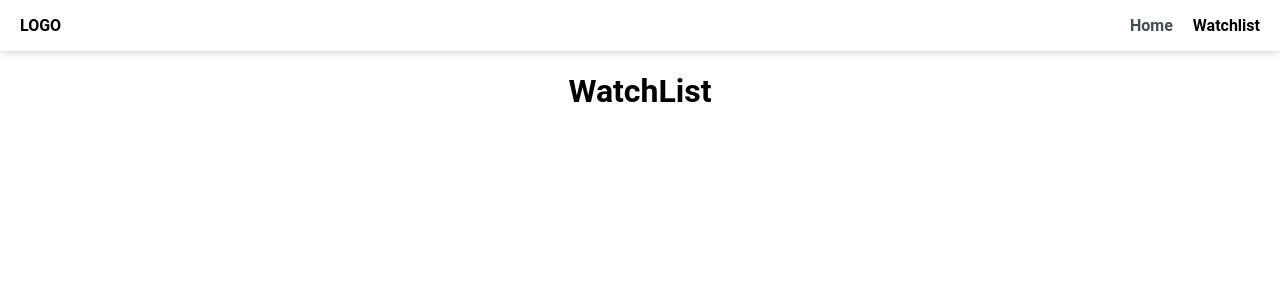
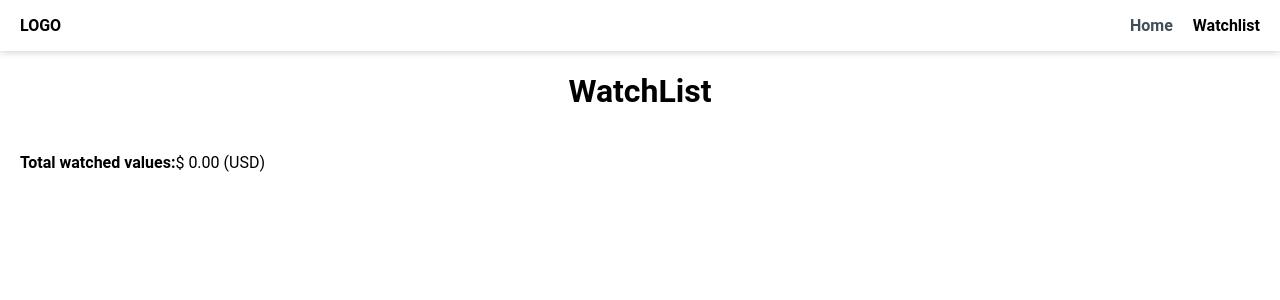
Before and after one commit to joe20182/opensea-items, a React (Create React App) app: page /watchlist in a window 1280 px wide. Shown: the top 300 px of the page. Built offline with nearby package versions, Linux system fonts and the light colour scheme.

Commit message:
edit: total watched values

```diff
--- a/src/components/Card/index.tsx
+++ b/src/components/Card/index.tsx
@@ -7,7 +7,7 @@ interface CardProps {
   name: string;
   address: string;
   sales: number;
-  last?: string;
+  last?: number;
   img: string;
   following?: boolean;
   showLastSold?: boolean;
@@ -48,7 +48,9 @@ const Card: FC<CardProps> = ({
           </div>
           <div className={classes.PriceArea}>
             <div className="sales">sales {sales}</div>
-            {showLastSold && last && <div className="last">last {last}</div>}
+            {showLastSold && typeof last !== 'undefined' && (
+              <div className="last">last {last.toFixed(2)}</div>
+            )}
           </div>
         </div>
         <button
--- a/src/pages/WatchList/index.module.css
+++ b/src/pages/WatchList/index.module.css
@@ -6,3 +6,9 @@ h1.PageTitle {
   display: flex;
   flex-wrap: wrap;
 }
+.SumWrapper {
+  padding: 0 20px;
+  margin-bottom: 20px;
+  display: flex;
+  align-items: center;
+}
--- a/src/pages/WatchList/index.tsx
+++ b/src/pages/WatchList/index.tsx
@@ -6,9 +6,21 @@ import AssetsContext from '../../store/assetsContext';
 const WatchList: FC = () => {
   const assetsCtx = useContext(AssetsContext);
 
+  const totalWatchedValues = () => {
+    let sum = 0;
+    assetsCtx.followingList.forEach((item) => {
+      sum += item.last_sold || 0;
+    });
+    return sum.toFixed(2);
+  };
+
   return (
     <>
       <h1 className={classes.PageTitle}>WatchList</h1>
+      <div className={classes.SumWrapper}>
+        <h4>Total watched values: </h4>
+        <span>$ {totalWatchedValues()} (USD)</span>
+      </div>
       <div className={classes.ListWrapper}>
         {assetsCtx.followingList.map((item) => (
           <Card
--- a/src/utils/assets.ts
+++ b/src/utils/assets.ts
@@ -5,7 +5,7 @@ export interface AssetType {
   name: string;
   address: string;
   sales: number;
-  last_sold?: string;
+  last_sold?: number;
   img: string;
 }
 
@@ -16,9 +16,9 @@ const getUsdtValue = (item: AssetObject) => {
       +item.last_sale.total_price *
       10 ** -18 *
       +item.last_sale.payment_token.usd_price
-    ).toFixed(2);
+    );
   }
-  return '-';
+  return undefined;
 };
 
 export const formatAssetList = (assets: AssetObject[]) =>
```
